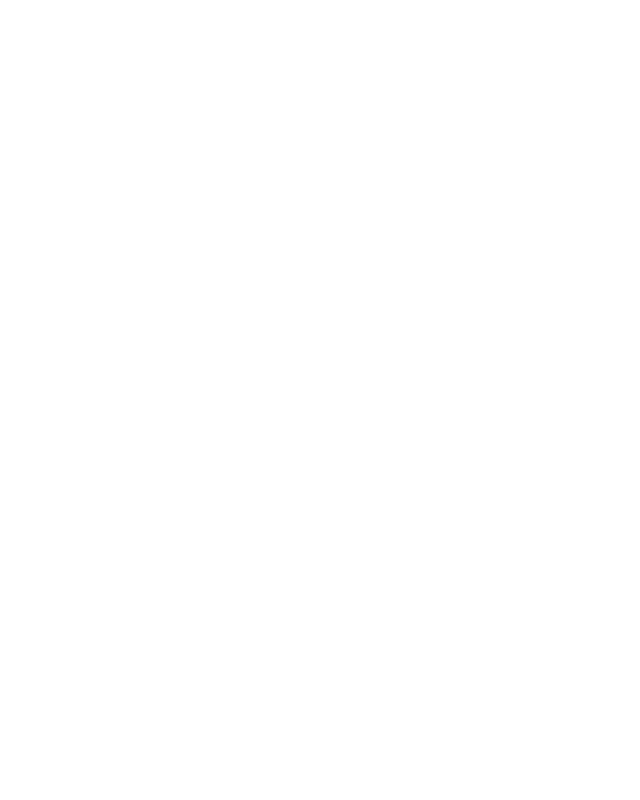
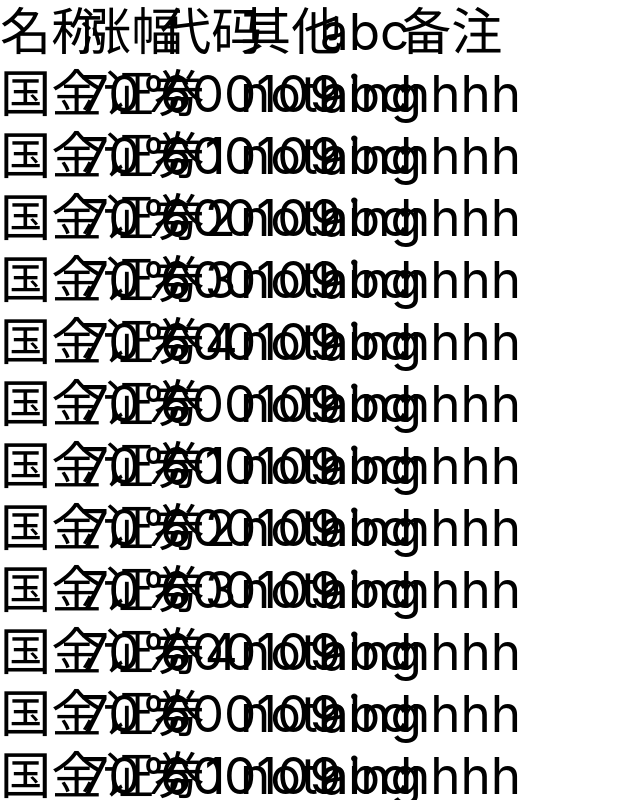
Before and after one commit to nolongthing/react-family-bucket, a React (Create React App) app: page /table in a window 1280 px wide. Shown: the whole page, without its empty margins (0-640 px from the left). Built offline with nearby package versions, Linux system fonts and the light colour scheme.

Commit message:
sticky定位实现首行、首列固定table

```diff
--- a/src/App.js
+++ b/src/App.js
@@ -7,6 +7,7 @@ import Monthly from './pages/monthly';
 import MultistageRouter from './pages/multistageRouter';
 import Home from './pages/multistageRouter/components/home';
 import Download from './pages/multistageRouter/components/download';
+import Table from './pages/table';
 import './App.css';
 
 function App() {
@@ -28,6 +29,7 @@ function App() {
               </Switch>
             </MultistageRouter>
           } />
+          <Route path='/table' component={Table} />
         </Switch>
       </Router>
     </div>
--- /dev/null
+++ b/src/pages/sub/components/CFSub/cf.module.scss
@@ -0,0 +1,10 @@
+.box{
+  height: 2rem;
+  width: 2rem;
+  background-color: #f40;
+}
+.box2{
+  height: 100px;
+  width: 100px;
+  background-color: greenyellow;
+}
--- a/src/pages/sub/components/CFSub/index.js
+++ b/src/pages/sub/components/CFSub/index.js
@@ -1,9 +1,11 @@
 import React from 'react'
-
+import styles from './cf.module.scss';
 export default function CFSub() {
     return (
         <div>
             这是财富工作室订阅项
+            <div className={styles.box}></div>
+            <div className={styles.box2}></div>
         </div>
     )
 }
--- /dev/null
+++ b/src/pages/table/data.js
@@ -0,0 +1,171 @@
+ const data=[
+   {
+    name:'名称',
+    risk:'涨幅',
+    number:'代码',
+    else:'其他',
+    abc:'abc',
+    edit:'备注'
+   },
+  {
+    name:'国金证券',
+    risk:'70%',
+    number:'600109',
+    else:'nothing',
+    abc:'abc',
+    edit:'hhhh'
+  },
+  {
+    name:'国金证券1',
+    risk:'70%',
+    number:'600109',
+    else:'nothing',
+    abc:'abc',
+    edit:'hhhh'
+  },
+  {
+    name:'国金证券2',
+    risk:'70%',
+    number:'600109',
+    else:'nothing',
+    abc:'abc',
+    edit:'hhhh'
+  },
+  {
+    name:'国金证券3',
+    risk:'70%',
+    number:'600109',
+    else:'nothing',
+    abc:'abc',
+    edit:'hhhh'
+  },
+  {
+    name:'国金证券4',
+    risk:'70%',
+    number:'600109',
+    else:'nothing',
+    abc:'abc',
+    edit:'hhhh'
+  },
+  {
+    name:'国金证券',
+    risk:'70%',
+    number:'600109',
+    else:'nothing',
+    abc:'abc',
+    edit:'hhhh'
+  },
+  {
+    name:'国金证券1',
+    risk:'70%',
+    number:'600109',
+    else:'nothing',
+    abc:'abc',
+    edit:'hhhh'
+  },
+  {
+    name:'国金证券2',
+    risk:'70%',
+    number:'600109',
+    else:'nothing',
+    abc:'abc',
+    edit:'hhhh'
+  },
+  {
+    name:'国金证券3',
+    risk:'70%',
+    number:'600109',
+    else:'nothing',
+    abc:'abc',
+    edit:'hhhh'
+  },
+  {
+    name:'国金证券4',
+    risk:'70%',
+    number:'600109',
+    else:'nothing',
+    abc:'abc',
+    edit:'hhhh'
+  },
+  {
+    name:'国金证券',
+    risk:'70%',
+    number:'600109',
+    else:'nothing',
+    abc:'abc',
+    edit:'hhhh'
+  },
+  {
+    name:'国金证券1',
+    risk:'70%',
+    number:'600109',
+    else:'nothing',
+    abc:'abc',
+    edit:'hhhh'
+  },
+  {
+    name:'国金证券2',
+    risk:'70%',
+    number:'600109',
+    else:'nothing',
+    abc:'abc',
+    edit:'hhhh'
+  },
+  {
+    name:'国金证券3',
+    risk:'70%',
+    number:'600109',
+    else:'nothing',
+    abc:'abc',
+    edit:'hhhh'
+  },
+  {
+    name:'国金证券4',
+    risk:'70%',
+    number:'600109',
+    else:'nothing',
+    abc:'abc',
+    edit:'hhhh'
+  },
+  {
+    name:'国金证券',
+    risk:'70%',
+    number:'600109',
+    else:'nothing',
+    abc:'abc',
+    edit:'hhhh'
+  },
+  {
+    name:'国金证券1',
+    risk:'70%',
+    number:'600109',
+    else:'nothing',
+    abc:'abc',
+    edit:'hhhh'
+  },
+  {
+    name:'国金证券2',
+    risk:'70%',
+    number:'600109',
+    else:'nothing',
+    abc:'abc',
+    edit:'hhhh'
+  },
+  {
+    name:'国金证券3',
+    risk:'70%',
+    number:'600109',
+    else:'nothing',
+    abc:'abc',
+    edit:'hhhh'
+  },
+  {
+    name:'国金证券4',
+    risk:'70%',
+    number:'600109',
+    else:'nothing',
+    abc:'abc',
+    edit:'hhhh'
+  },
+];
+export default data;
--- /dev/null
+++ b/src/pages/table/index.js
@@ -0,0 +1,25 @@
+import React, { useRef, useEffect } from 'react';
+import styles from './table.module.scss';
+import data from './data.js';
+export default function Table() {
+
+  return (
+    <div className={styles.container}>
+      {/* <div className={styles.top}>名称</div> */}
+      {
+        data.map((item,index)=>{
+          return(
+            <div  className={styles.row}>
+              <span className={styles.colum}>{item.name}</span>
+              <span>{item.risk}</span>
+              <span>{item.number}</span>
+              <span>{item.else}</span>
+              <span>{item.abc}</span>
+              <span>{item.edit}</span>
+            </div>
+          )
+        })
+      }
+    </div>
+  )
+}
--- /dev/null
+++ b/src/pages/table/table.module.scss
@@ -0,0 +1,32 @@
+.container {
+  height: 100%;
+  width: 100%;
+  position: relative;
+  overflow: scroll;
+
+  .row {
+    white-space: nowrap;
+
+    &:nth-of-type(1) {
+      width: 9.58rem;
+      position: sticky;
+      top: 0;
+      background: #fff;
+      z-index: 1;
+    }
+
+    span {
+      display: inline-block;
+      height: 40px;
+      width: 80px;
+      text-align: center;
+      line-height: 40px;
+
+      &.colum {
+        position: sticky;
+        left: 0;
+        background: #fff;
+      }
+    }
+  }
+}
```
